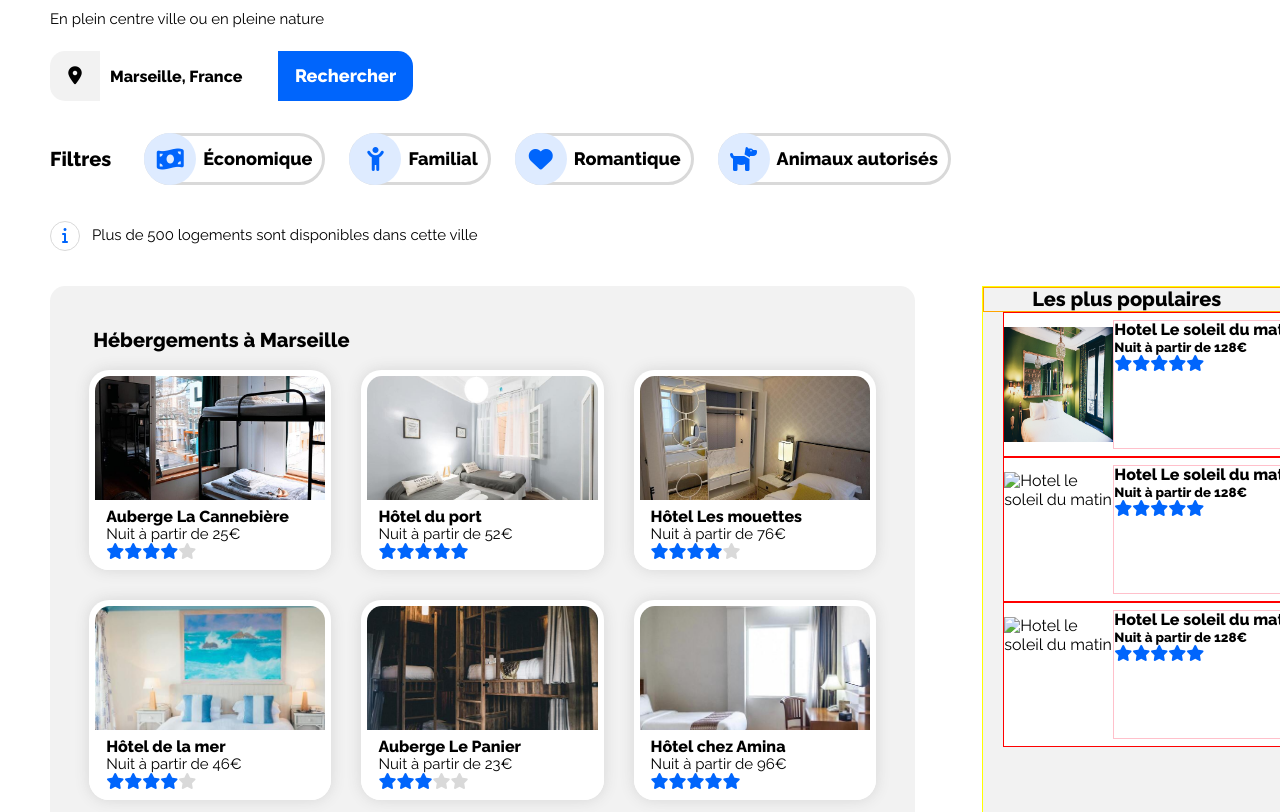
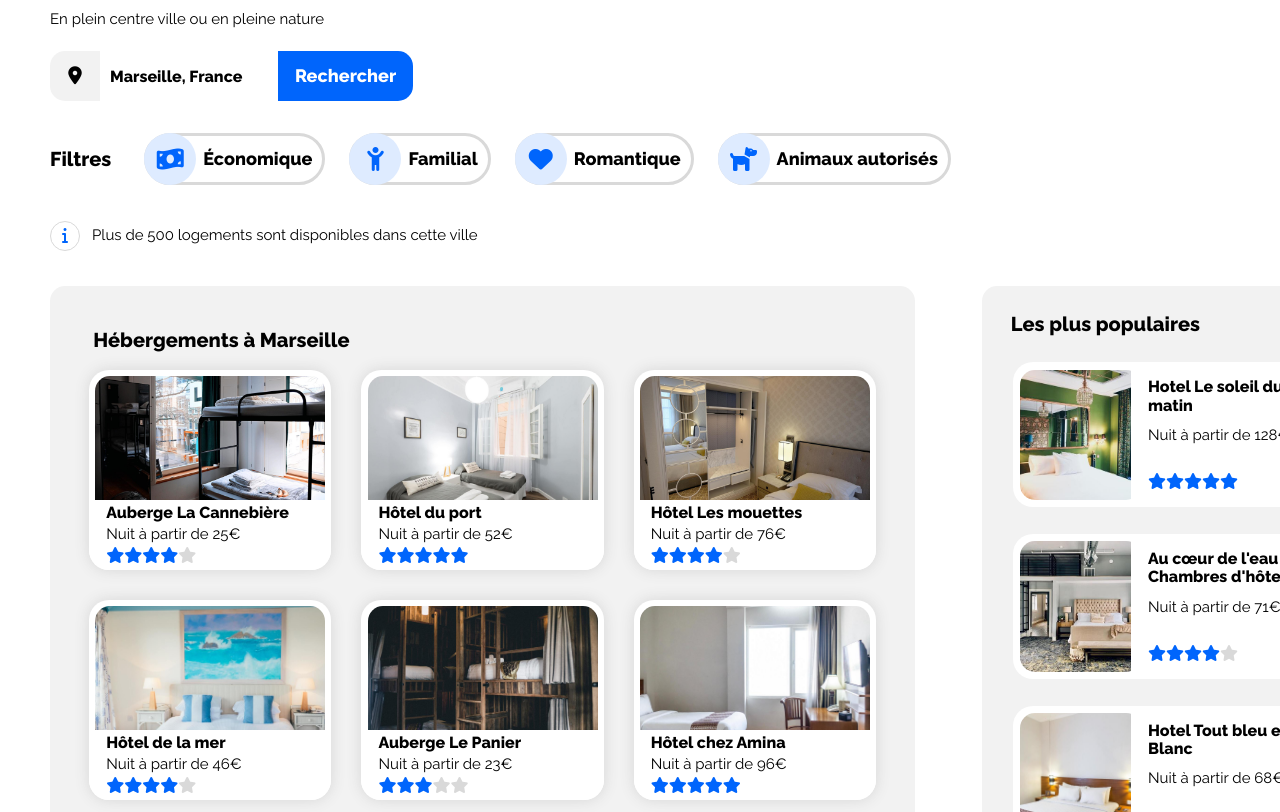
Before and after one commit to Elishaya13/Booki_P2_OpenClassrooms, a plain HTML site: page index.html in a window 1280 px wide. Shown: the part 140-952 px from the top of the page. Drawn offline with Linux system fonts and the light colour scheme.

Commit message:
Ajout Encadrement "les plus poplaires"

```diff
--- a/css/style.css
+++ b/css/style.css
@@ -82,8 +82,6 @@ ul {
   display: flex;
 }
 
-
-
 /*-------------------------------------------------main---------*/
 
 /******************************** barre de recherche ***************/
@@ -165,16 +163,12 @@ ul {
   border: 3px solid var(--color-darkgrey);
   display: flex;
   align-items: center;
-
 }
 
 .filter-buttons:hover {
-
   cursor: pointer;
   background-color: var(--color-darkblue);
   transition: 0.3s;
-
-
 }
 
 .filter-buttons i {
@@ -194,10 +188,7 @@ ul {
   font-weight: bold;
   margin: 0 10px 0 10px;
   font-size: large;
-
 }
-
-
 
 .part-info {
   display: flex;
@@ -217,7 +208,6 @@ ul {
   height: 30px;
   font-weight: bold;
   padding-bottom: 3px;
-
 }
 
 .part-info p {
@@ -226,7 +216,7 @@ ul {
 
 /* ------------------------------------- section hebergements ------------------*/
 
-/**********Hebergments a marseille********* */
+/**********Hebergements a marseille********* */
 
 #section-hebergements {
   display: flex;
@@ -234,19 +224,15 @@ ul {
 }
 
 .container-cards-result {
-  /* border: 1px solid yellow; */
   border-radius: 15px;
   width: 70%;
   display: flex;
   flex-direction: column;
-
   background-color: var(--color-grey);
 }
 
-
 .container-cards-result h3 {
   width: 30%;
-  /* border: 1px solid orange; */
   margin: 5% 0 2% 5%;
 }
 
@@ -256,15 +242,13 @@ ul {
 }
 
 .container-cards {
-  /* border: 1px solid blue; */
   display: flex;
   flex-wrap: wrap;
   justify-content: center;
   gap: 30px;
-
 }
 
-/* vignette hebergement */
+/****** vignette hebergement *******/
 .result-card {
   display: flex;
   flex-direction: column;
@@ -277,11 +261,7 @@ ul {
   /* CSS boxshadow generator */
   -webkit-box-shadow: 0px 0px 14px 1px #d9d9d9;
   box-shadow: 0px 0px 14px 1px #d9d9d9;
-
 }
-
-
-
 
 .result-card img {
   width: 95%;
@@ -290,15 +270,12 @@ ul {
   top: 3%;
   border-radius: 15px;
   object-fit: cover;
-
 }
-
-
 
 .result-card-text {
   display: flex;
   flex-direction: column;
-  justify-content: center;
+  justify-content: space-evenly;
   align-items: flex-start;
   position: absolute;
   width: 100%;
@@ -309,52 +286,93 @@ ul {
   border-radius: 0 0 20px 20px;
 }
 
-
 /* ----------------les plus populaires------------ */
 .container-cards-pop {
-  border: 1px solid yellow;
+
   width: 33%;
   background-color: var(--color-grey);
   display: flex;
   flex-direction: column;
   align-items: center;
+  justify-content: space-evenly;
+  border-radius: 15px;
 }
 
 .container-cards-pop h3 i {
   color: black;
+  margin-left: 20%;
 }
 
 .container-cards-pop h3 {
-  border: 1px solid orange;
+
   width: 100%;
   display: flex;
   justify-content: space-around;
+  align-items: center;
+
 }
 
+/****** vignettes populaires ***********/
 .popular-card {
-  border: 1px solid red;
-  width: 90%;
+
+  width: 85%;
   height: 145px;
+  border-radius: 20px;
   display: flex;
   align-items: center;
   background-color: #fff;
+  position: relative;
 }
 
 .popular-card img {
-  width: 30%;
-  height: 80%;
+  width: 35%;
+  height: 90%;
+  border-radius: 15px;
+  object-fit: cover;
+  position: absolute;
+  display: flex;
+  left: 2%;
 }
 
-.popular-card div {
+.popular-content-right {
+  display: flex;
+  flex-direction: column;
+  justify-content: space-around;
+  position: absolute;
+  right: 0;
+  width: 66%;
+  height: 90%;
+  border-radius: 0 15px 15px 0;
+  background-color: white;
+  gap: 12px;
+  padding-left: 5%;
+  padding-right: 15%;
+}
+
+.popular-text {
+  display: flex;
+  flex-direction: column;
+  gap: 12px;
+}
+
+/* .popular-card div {
   border: 1px solid pink;
   height: 90%;
-  width: auto;
+  width: 65%;
+  border-radius: 0 15px 15px 0;
+  position: absolute;
+  display: flex;
+  flex-direction: column;
+  background-color: white;
+  right: 0;
 
 }
 
-.stars-element {
+.stars-rate-pop {
+  height: 15%;
   display: flex;
-}
+  flex-direction: row;
+} */
 
 /* Responsive Tablette max 992px*/
 @media screen and (max-width: 992px) {}
--- a/index.html
+++ b/index.html
@@ -7,7 +7,7 @@
       name="viewport"
       content="width=device-width, initial-scale=1.0, user-scalable=no"
     />
-    <title>maquette</title>
+    <title>Booki</title>
     <link rel="stylesheet" href="./css/normalize.css" />
     <link rel="stylesheet" href="./css/style.css" />
     <link rel="preconnect" href="https://fonts.googleapis.com" />
@@ -35,7 +35,7 @@
         <nav id="container-nav">
           <ul>
             <li>
-              <a href="#anchor-hebergement">Hébergements</a>
+              <a href="#section-hebergements">Hébergements</a>
             </li>
             <li>
               <a href="#anchor-activites">Activités</a>
@@ -101,14 +101,14 @@
             <div class="container-cards">
               <article class="result-card">
                 <img
-                  src="./images/hebergements/4_small/marcus-loke-WQJvWU_HZFo-unsplash.jpg"
+                  src="./images/hebergements/3_medium/marcus-loke-WQJvWU_HZFo-unsplash.jpg"
                   alt="auberge la cannebiere"
                 />
-                <!-- <div class="result-card-content"> -->
+
                 <div class="result-card-text">
                   <h4>Auberge La Cannebière</h4>
                   <h5 class="light-title">Nuit à partir de 25€</h5>
-                  <div class="stars-rate">
+                  <div>
                     <i class="fa-solid fa-star"></i
                     ><i class="fa-solid fa-star"></i
                     ><i class="fa-solid fa-star"></i
@@ -116,18 +116,17 @@
                     ><i class="fa-solid fa-star fa-star-grey"></i>
                   </div>
                 </div>
-                <!-- </div> -->
               </article>
               <article class="result-card">
                 <img
-                  src="./images/hebergements/4_small/fred-kleber-gTbaxaVLvsg-unsplash.jpg"
+                  src="./images/hebergements/3_medium/fred-kleber-gTbaxaVLvsg-unsplash.jpg"
                   alt="auberge la cannebiere"
                 />
-                <!-- <div class="result-card-content"> -->
+
                 <div class="result-card-text">
                   <h4>Hôtel du port</h4>
                   <h5 class="light-title">Nuit à partir de 52€</h5>
-                  <div class="stars-rate">
+                  <div>
                     <i class="fa-solid fa-star"></i
                     ><i class="fa-solid fa-star"></i
                     ><i class="fa-solid fa-star"></i
@@ -135,18 +134,17 @@
                     ><i class="fa-solid fa-star"></i>
                   </div>
                 </div>
-                <!-- </div> -->
               </article>
               <article class="result-card">
                 <img
-                  src="./images/hebergements/4_small/reisetopia-B8WIgxA_PFU-unsplash.jpg"
+                  src="./images/hebergements/3_medium/reisetopia-B8WIgxA_PFU-unsplash.jpg"
                   alt="auberge la cannebiere"
                 />
-                <!-- <div class="result-card-content"> -->
+
                 <div class="result-card-text">
                   <h4>Hôtel Les mouettes</h4>
                   <h5 class="light-title">Nuit à partir de 76€</h5>
-                  <div class="stars-rate">
+                  <div>
                     <i class="fa-solid fa-star"></i
                     ><i class="fa-solid fa-star"></i
                     ><i class="fa-solid fa-star"></i
@@ -154,18 +152,17 @@
                     ><i class="fa-solid fa-star fa-star-grey"></i>
                   </div>
                 </div>
-                <!-- </div> -->
               </article>
               <article class="result-card">
                 <img
-                  src="./images/hebergements/4_small/annie-spratt-Eg1qcIitAuA-unsplash.jpg"
+                  src="./images/hebergements/3_medium/annie-spratt-Eg1qcIitAuA-unsplash.jpg"
                   alt="auberge la cannebiere"
                 />
-                <!-- <div class="result-card-content"> -->
+
                 <div class="result-card-text">
                   <h4>Hôtel de la mer</h4>
                   <h5 class="light-title">Nuit à partir de 46€</h5>
-                  <div class="stars-rate">
+                  <div>
                     <i class="fa-solid fa-star"></i
                     ><i class="fa-solid fa-star"></i
                     ><i class="fa-solid fa-star"></i
@@ -173,14 +170,13 @@
                     ><i class="fa-solid fa-star fa-star-grey"></i>
                   </div>
                 </div>
-                <!-- </div> -->
               </article>
               <article class="result-card">
                 <img
-                  src="./images/hebergements/4_small/nicate-lee-kT-ZyaiwBe0-unsplash.jpg"
+                  src="./images/hebergements/3_medium/nicate-lee-kT-ZyaiwBe0-unsplash.jpg"
                   alt="auberge la cannebiere"
                 />
-                <!-- <div class="result-card-content"> -->
+
                 <div class="result-card-text">
                   <h4>Auberge Le Panier</h4>
                   <h5 class="light-title">Nuit à partir de 23€</h5>
@@ -192,18 +188,17 @@
                     ><i class="fa-solid fa-star fa-star-grey"></i>
                   </div>
                 </div>
-                <!-- </div> -->
               </article>
               <article class="result-card">
                 <img
-                  src="./images/hebergements/4_small/febrian-zakaria-M6S1WvfW68A-unsplash.jpg"
+                  src="./images/hebergements/3_medium/febrian-zakaria-M6S1WvfW68A-unsplash.jpg"
                   alt="auberge la cannebiere"
                 />
-                <!-- <div class="result-card-content"> -->
+
                 <div class="result-card-text">
                   <h4>Hôtel chez Amina</h4>
                   <h5 class="light-title">Nuit à partir de 96€</h5>
-                  <div class="stars-rate">
+                  <div>
                     <i class="fa-solid fa-star"></i
                     ><i class="fa-solid fa-star"></i
                     ><i class="fa-solid fa-star"></i
@@ -211,31 +206,11 @@
                     ><i class="fa-solid fa-star"></i>
                   </div>
                 </div>
-                <!-- </div> -->
               </article>
             </div>
-            <!-- <article class="result-card2">
-              <img
-                class="result-card-img2"
-                src="./images/hebergements/2_large/marcus-loke-WQJvWU_HZFo-unsplash.jpg"
-                alt="auberge la cannebiere"
-              />
 
-              <div class="result-card-text2">
-                <h4>Auberge La Cannebière</h4>
-                <h5 class="light-title">Nuit à partir de 25€</h5>
-                <div class="stars-rate">
-                  <i class="fa-solid fa-star"></i
-                  ><i class="fa-solid fa-star"></i
-                  ><i class="fa-solid fa-star"></i
-                  ><i class="fa-solid fa-star"></i
-                  ><i class="fa-solid fa-star fa-star-grey"></i>
-                </div>
-              </div>
-            </article> -->
             <p class="medium-title">Afficher plus</p>
           </div>
-          <!-- exemple -->
 
           <!-- div les plus populaires -->
           <div class="container-cards-pop">
@@ -244,35 +219,61 @@
             </h3>
             <article class="popular-card">
               <img
-                src="./images/hebergements/2_large/emile-guillemot-Bj_rcSC5XfE-unsplash.jpg"
+                src="./images/hebergements/4_small/emile-guillemot-Bj_rcSC5XfE-unsplash.jpg"
                 alt="Hotel le soleil du matin"
               />
-              <div>
-                <h4>Hotel Le soleil du matin</h4>
-                <h5>Nuit à partir de 128€</h5>
-                <i class="fa-solid fa-star"></i><i class="fa-solid fa-star"></i
-                ><i class="fa-solid fa-star"></i><i class="fa-solid fa-star"></i
-                ><i class="fa-solid fa-star"></i>
+              <div class="popular-content-right">
+                <div class="popular-text">
+                  <h4>Hotel Le soleil du matin</h4>
+                  <h5 class="light-title">Nuit à partir de 128€</h5>
+                </div>
+                <div>
+                  <i class="fa-solid fa-star"></i
+                  ><i class="fa-solid fa-star"></i
+                  ><i class="fa-solid fa-star"></i
+                  ><i class="fa-solid fa-star"></i
+                  ><i class="fa-solid fa-star"></i>
+                </div>
               </div>
             </article>
             <article class="popular-card">
-              <img src="" alt="Hotel le soleil du matin" />
-              <div>
-                <h4>Hotel Le soleil du matin</h4>
-                <h5>Nuit à partir de 128€</h5>
-                <i class="fa-solid fa-star"></i><i class="fa-solid fa-star"></i
-                ><i class="fa-solid fa-star"></i><i class="fa-solid fa-star"></i
-                ><i class="fa-solid fa-star"></i>
+              <img
+                src="./images/hebergements/4_small/aw-creative-VGs8z60yT2c-unsplash.jpg"
+                alt="Hotel le soleil du matin"
+              />
+
+              <div class="popular-content-right">
+                <div class="popular-text">
+                  <h4>Au cœur de l'eau Chambres d'hôtes</h4>
+                  <h5 class="light-title">Nuit à partir de 71€</h5>
+                </div>
+                <div>
+                  <i class="fa-solid fa-star"></i
+                  ><i class="fa-solid fa-star"></i
+                  ><i class="fa-solid fa-star"></i
+                  ><i class="fa-solid fa-star"></i
+                  ><i class="fa-solid fa-star fa-star-grey"></i>
+                </div>
               </div>
             </article>
             <article class="popular-card">
-              <img src="" alt="Hotel le soleil du matin" />
-              <div>
-                <h4>Hotel Le soleil du matin</h4>
-                <h5>Nuit à partir de 128€</h5>
-                <i class="fa-solid fa-star"></i><i class="fa-solid fa-star"></i
-                ><i class="fa-solid fa-star"></i><i class="fa-solid fa-star"></i
-                ><i class="fa-solid fa-star"></i>
+              <img
+                src="./images/hebergements/4_small/febrian-zakaria-sjvU0THccQA-unsplash.jpg"
+                alt="Hotel le soleil du matin"
+              />
+              <div class="popular-content-right">
+                <div class="popular-text">
+                  <h4>Hotel Tout bleu et Blanc</h4>
+                  <h5 class="light-title">Nuit à partir de 68€</h5>
+                </div>
+
+                <div>
+                  <i class="fa-solid fa-star"></i
+                  ><i class="fa-solid fa-star"></i
+                  ><i class="fa-solid fa-star"></i
+                  ><i class="fa-solid fa-star"></i
+                  ><i class="fa-solid fa-star fa-star-grey"></i>
+                </div>
               </div>
             </article>
           </div>
```
